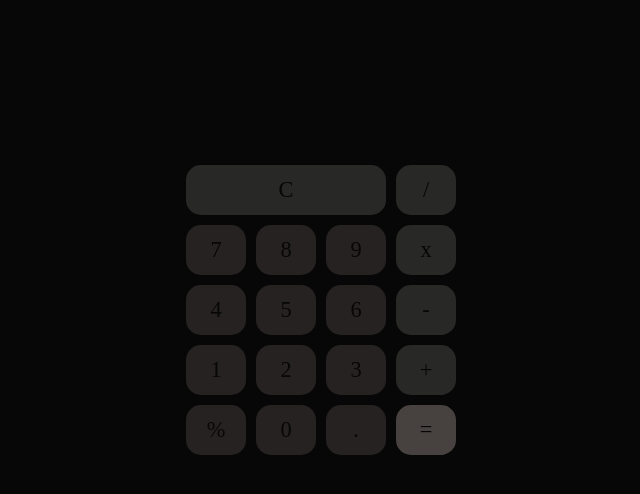
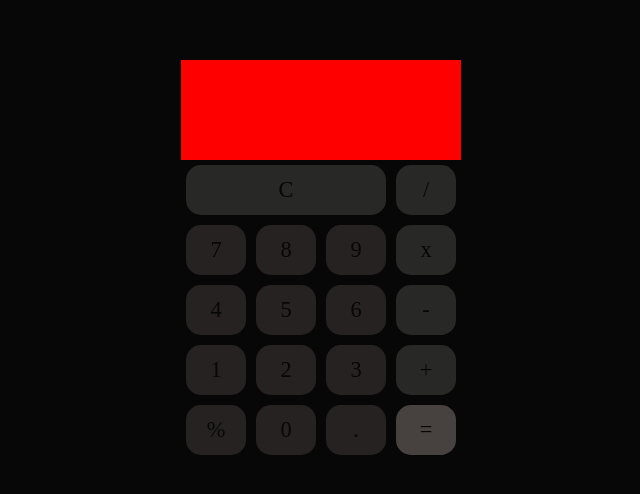
Before and after one commit to AbhayWebD/calculator, a plain HTML site: page index.html in a window 1280 px wide. Shown: the part 140-634 px from the top of the page, without its empty margins (319-959 px from the left). Drawn offline with Linux system fonts and the light colour scheme.

Commit message:
Update style.css

```diff
--- a/style.css
+++ b/style.css
@@ -24,7 +24,7 @@ body{
     border: none;
     font-size: 18px;
     text-align: right;
-    background: transparent;
+    background: red;
     color: rgb(255, 245, 245);
 }
 .calculator span{
```
